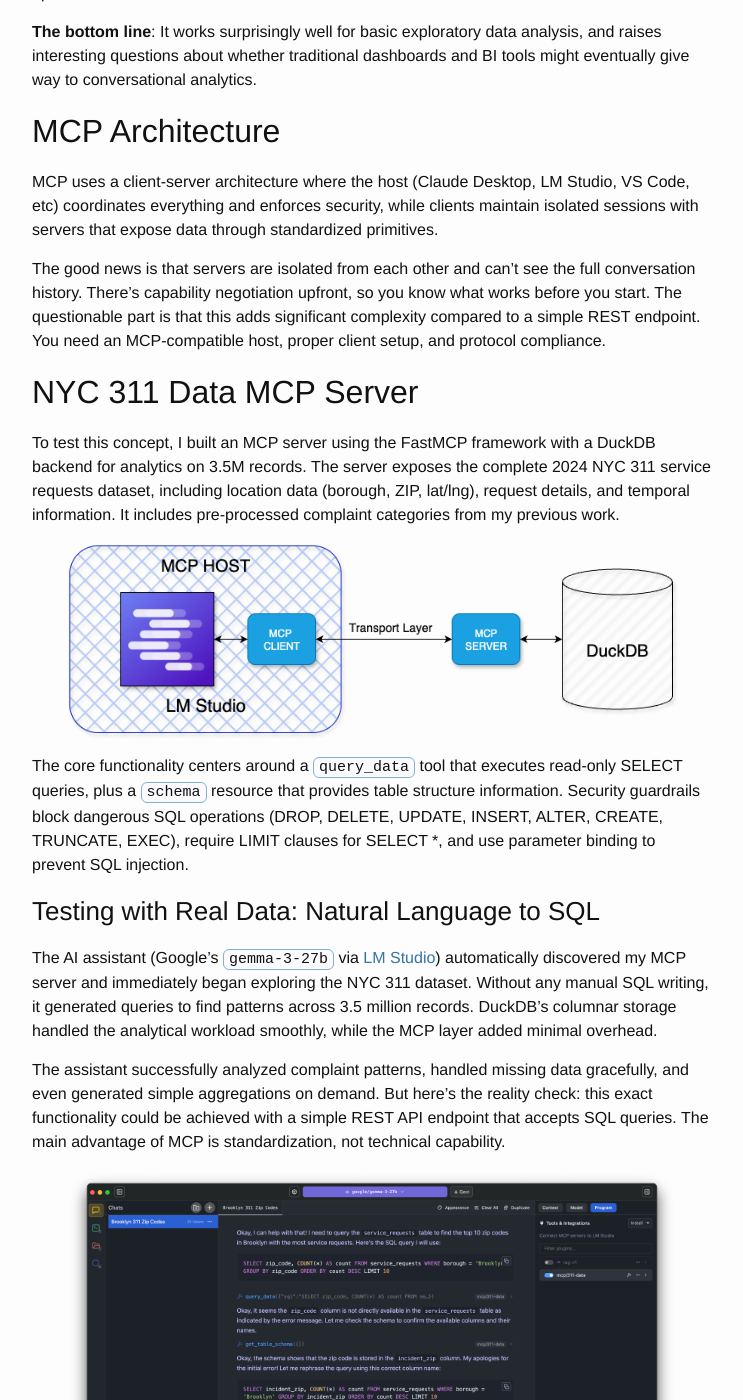
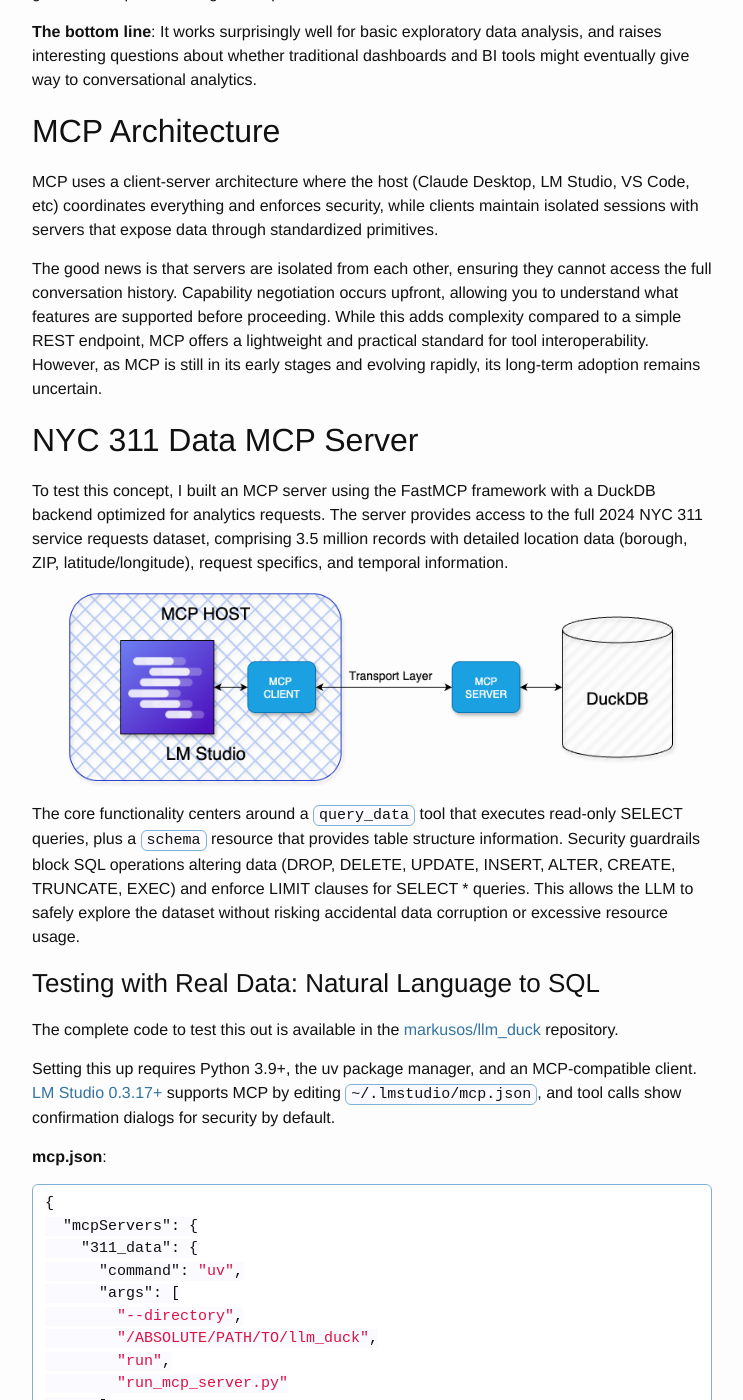
Before and after one commit to markusos/markusos.github.io, a Jekyll site: the page built from _posts/2025-06-30-mcp-server-for-data-access.markdown, in a window 1280 px wide and 1400 px high, scrolled down 518 px. Shown: the whole window, without its empty margins (268-1011 px from the left). Built offline with Jekyll 4.4.1, drawn with Linux system fonts in a browser that asks for light colours; some of the changed text lies outside the part shown.

Commit message:
MCP post cleanup

````diff
--- a/_posts/2025-06-30-mcp-server-for-data-access.markdown
+++ b/_posts/2025-06-30-mcp-server-for-data-access.markdown
@@ -11,7 +11,7 @@
 
 After spending some time with Anthropic's Model Context Protocol (MCP), I'm cautiously optimistic about what might be a fundamental shift in how we interact with data. MCP promises to be the "USB-C port for AI applications": a standardized way for LLMs to access external data and tools. While the protocol itself may seem like yet another abstraction layer, the bigger question is whether we're witnessing the early stages of LLMs becoming the primary interface for data exploration.
 
-To test this in practice, I built an NYC 311 Data MCP Server that exposes 3.5 million New York City service requests from 2024 to LLMs. The server lets AI assistants run read-only SQL queries against the full dataset: complaint types, geographic patterns, temporal trends. It's built on DuckDB for performance and includes some security guardrails to prevent dangerous operations.
+To test this in practice, I built an NYC 311 Data MCP Server that exposes 3.5 million New York City service requests from 2024, enabling LLMs to interact with the data. The server lets AI assistants run read-only SQL queries against the full dataset: complaint types, geographic patterns, temporal trends. It's built on DuckDB for performance and includes some security guardrails to prevent dangerous operations.
 
 **The bottom line**: It works surprisingly well for basic exploratory data analysis, and raises interesting questions about whether traditional dashboards and BI tools might eventually give way to conversational analytics.
 
@@ -19,27 +19,21 @@
 
 MCP uses a client-server architecture where the host (Claude Desktop, LM Studio, VS Code, etc) coordinates everything and enforces security, while clients maintain isolated sessions with servers that expose data through standardized primitives.
 
-The good news is that servers are isolated from each other and can't see the full conversation history. There's capability negotiation upfront, so you know what works before you start. The questionable part is that this adds significant complexity compared to a simple REST endpoint. You need an MCP-compatible host, proper client setup, and protocol compliance.
+The good news is that servers are isolated from each other, ensuring they cannot access the full conversation history. Capability negotiation occurs upfront, allowing you to understand what features are supported before proceeding. While this adds complexity compared to a simple REST endpoint, MCP offers a lightweight and practical standard for tool interoperability. However, as MCP is still in its early stages and evolving rapidly, its long-term adoption remains uncertain.
 
 ## NYC 311 Data MCP Server
 
-To test this concept, I built an MCP server using the FastMCP framework with a DuckDB backend for analytics on 3.5M records. The server exposes the complete 2024 NYC 311 service requests dataset, including location data (borough, ZIP, lat/lng), request details, and temporal information. It includes pre-processed complaint categories from my previous work.
+To test this concept, I built an MCP server using the FastMCP framework with a DuckDB backend optimized for analytics requests. The server provides access to the full 2024 NYC 311 service requests dataset, comprising 3.5 million records with detailed location data (borough, ZIP, latitude/longitude), request specifics, and temporal information.
 
 [![MCP Architecture]({{site.url}}/assets/mcp.png){: .center-image }]({{site.url}}/assets/mcp.png)
 
-The core functionality centers around a `query_data` tool that executes read-only SELECT queries, plus a `schema` resource that provides table structure information. Security guardrails block dangerous SQL operations (DROP, DELETE, UPDATE, INSERT, ALTER, CREATE, TRUNCATE, EXEC), require LIMIT clauses for SELECT *, and use parameter binding to prevent SQL injection.
+The core functionality centers around a `query_data` tool that executes read-only SELECT queries, plus a `schema` resource that provides table structure information. Security guardrails block SQL operations altering data (DROP, DELETE, UPDATE, INSERT, ALTER, CREATE, TRUNCATE, EXEC) and enforce LIMIT clauses for SELECT * queries. This allows the LLM to safely explore the dataset without risking accidental data corruption or excessive resource usage.
 
 ### Testing with Real Data: Natural Language to SQL
 
-The AI assistant (Google's `gemma-3-27b` via [LM Studio](https://lmstudio.ai/blog/lmstudio-v0.3.17)) automatically discovered my MCP server and immediately began exploring the NYC 311 dataset. Without any manual SQL writing, it generated queries to find patterns across 3.5 million records. DuckDB's columnar storage handled the analytical workload smoothly, while the MCP layer added minimal overhead.
+The complete code to test this out is available in the [markusos/llm_duck](https://github.com/markusos/llm_duck) repository.
 
-The assistant successfully analyzed complaint patterns, handled missing data gracefully, and even generated simple aggregations on demand. But here's the reality check: this exact functionality could be achieved with a simple REST API endpoint that accepts SQL queries. The main advantage of MCP is standardization, not technical capability.
-
-[![MCP Usage in LM Studio]({{site.url}}/assets/mcp_use_lm_studio.png){: .center-image }]({{site.url}}/assets/mcp_use_lm_studio.png)
-
-The complete code is available in the [markusos/llm_duck](https://github.com/markusos/llm_duck) repository.
-
-Setting this up requires Python 3.9+, the uv package manager, and an MCP-compatible client. LM Studio 0.3.17+ supports MCP by editing `~/.lmstudio/mcp.json`, and tool calls show confirmation dialogs for security by default.
+Setting this up requires Python 3.9+, the uv package manager, and an MCP-compatible client. [LM Studio 0.3.17+](https://lmstudio.ai/blog/lmstudio-v0.3.17) supports MCP by editing `~/.lmstudio/mcp.json`, and tool calls show confirmation dialogs for security by default.
 
 **mcp.json**:
 ```json
@@ -58,8 +52,13 @@
 }
 ```
 
-When testing the MCP server with LM Studio and the `google/gemma-3-27b` model, the AI assistant automatically discovered available tools and queried the schema. It then successfully generated SQL to aggregate the data, such as finding the Zip codes with the most service requests in Brooklyn.
+After setting up the MCP configuration and loading Google's `gemma-3-27b` LLM model into LM Studio, the model automatically discovered my MCP server. When prompting, the LLM began exploring the NYC 311 dataset. Without the need for manual SQL writing, it generated queries to uncover patterns across the 3.5 million records. DuckDB's columnar storage handled the analytical workload efficiently, while the MCP layer added minimal overhead.
 
+The assistant successfully analyzed complaint patterns, handled missing data gracefully, and even generated simple aggregations on demand. While these capabilities—basic text-to-SQL conversion and query execution—are impressive, MCP provides a crucial advantage: it establishes a standardized framework for LLMs to interact seamlessly with multiple tools, diverse data sources, and complex workflows.
+
+[![MCP Usage in LM Studio]({{site.url}}/assets/mcp_use_lm_studio.png){: .center-image }]({{site.url}}/assets/mcp_use_lm_studio.png)
+
+During testing of the MCP server with LM Studio and the `google/gemma-3-27b` model, the AI assistant successfully generated SQL to aggregate data, such as identifying the Zip codes with the most service requests in Brooklyn. When encountering invalid column names, the LLM utilized the schema resource to understand the correct structure and re-queried the data. This highlights how LLMs can leverage structured metadata and iterative refinement to enhance query accuracy, representing a significant advancement beyond basic text-to-SQL conversion.
 
 ```sql
 SELECT
@@ -72,7 +71,7 @@
 LIMIT 10
 ```
 
-What's particularly impressive is how the LLM enriches the raw query results with contextual information not stored in the database. In this case, translating ZIP codes into recognizable neighborhood names that make the data more meaningful to users.
+What's particularly impressive is how the LLM can enrich raw query results with contextual information not stored in the database. For example, it translates ZIP codes into recognizable neighborhood names, making the data more meaningful to users.
 
 | ZIP Code | Neighborhood Name | Service Request Count |
 |---|---|---|
@@ -87,9 +86,9 @@
 | 11205 | Park Slope | 649 |
 | 11233 | Flatbush | 648 |
 
-The system works well for natural language to insights without manual SQL writing, but for anyone familiar with SQL, this is just a more complex way to do what could be achieved with a simple REST API. The main advantage is that it provides a standardized interface for LLMs to access data, which could enable more sophisticated AI assistants in the future.
+The system works well for natural language to insights without manual SQL writing. While someone fluent in SQL could write these queries more accurately and efficiently, LLMs with MCP enables individuals without SQL expertise to access and interact with data in ways that were previously inaccessible, opening up new possibilities for data exploration.
 
-## The Future of Analytics: LLMs as the New Dashboard
+## LLMs as the New Dashboard?
 
 This MCP server builds on my [previous work](/projects/2025/06/14/decoding-the-citys-pulse.html) categorizing NYC 311 requests using local LLMs, but represents a fundamental shift toward conversational analytics. Where traditional BI tools require pre-built charts and fixed queries, LLM-powered analytics enables dynamic exploration through natural language.
 
````
Also changed, not shown: other parts of _posts/2025-06-30-mcp-server-for-data-access.markdown (+1 -1 lines), _posts/2025-06-14-decoding-the-citys-pulse.markdown (renamed from _posts/2025-06-01-decoding-the-citys-pulse.markdown).
